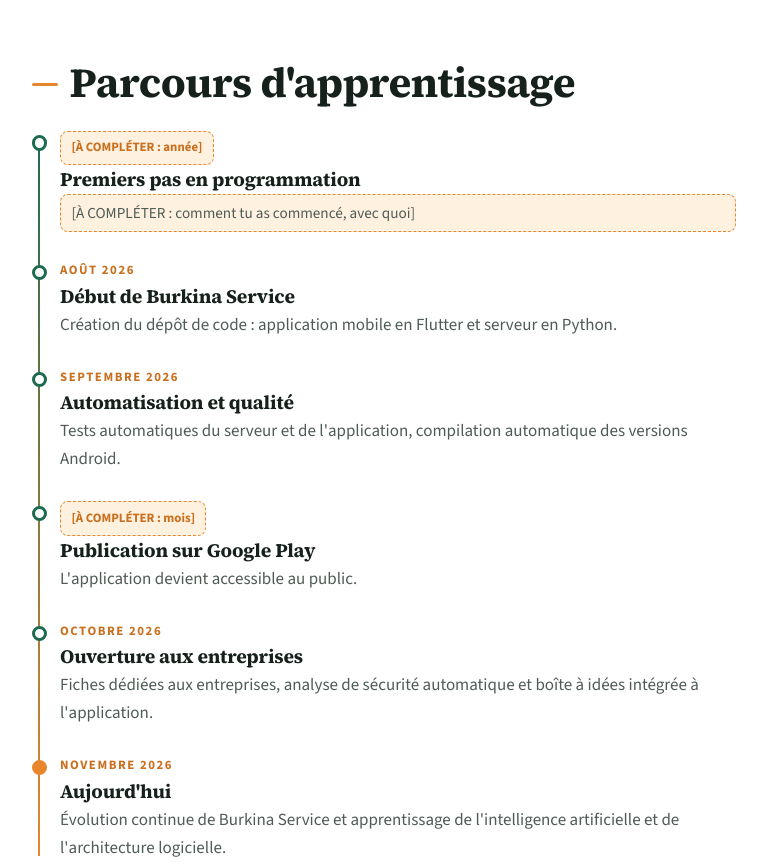
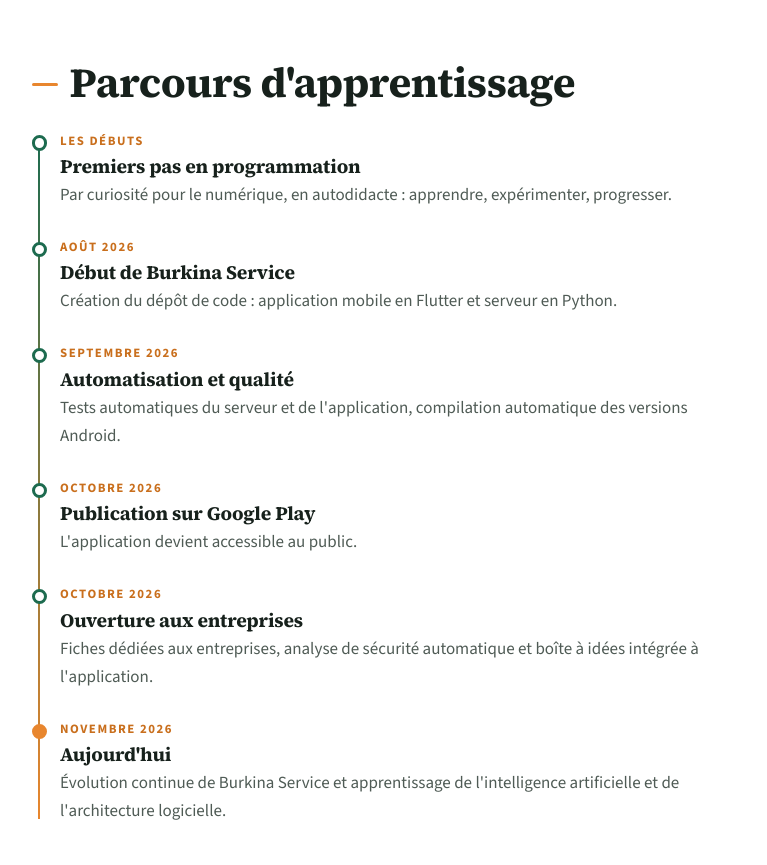
Before and after one commit to kaborepaul057-ops/kaborepaul057-ops.github.io, a plain HTML site: page index.html in a window 1280 px wide. Shown: the part 4920-5785 px from the top of the page, without its empty margins (48-815 px from the left). Drawn offline with Linux system fonts and the light colour scheme.

Commit message:
Étape 5 : débuts laissés vagues, publication Google Play en octobre 2026 (réponses de Paul)
Co-Authored-By: Claude Opus 5.5 <noreply@anthropic.com>

```diff
--- a/index.html
+++ b/index.html
@@ -342,9 +342,9 @@
       <h2 id="journey-title" data-i18n="journey.title">Parcours d'apprentissage</h2>
       <ol class="timeline">
         <li>
-          <p class="timeline-date placeholder">[À COMPLÉTER : année]</p>
+          <p class="timeline-date" data-i18n="journey.s1.date">Les débuts</p>
           <h3 data-i18n="journey.s1.title">Premiers pas en programmation</h3>
-          <p class="placeholder">[À COMPLÉTER : comment tu as commencé, avec quoi]</p>
+          <p data-i18n="journey.s1.text">Par curiosité pour le numérique, en autodidacte : apprendre, expérimenter, progresser.</p>
         </li>
         <li>
           <p class="timeline-date"><time datetime="2026-08" data-i18n="journey.s2.date">Août 2026</time></p>
@@ -357,7 +357,7 @@
           <p data-i18n="journey.s3.text">Tests automatiques du serveur et de l'application, compilation automatique des versions Android.</p>
         </li>
         <li>
-          <p class="timeline-date placeholder">[À COMPLÉTER : mois]</p>
+          <p class="timeline-date"><time datetime="2026-10" data-i18n="journey.s4.date">Octobre 2026</time></p>
           <h3 data-i18n="journey.s4.title">Publication sur Google Play</h3>
           <p data-i18n="journey.s4.text">L'application devient accessible au public.</p>
         </li>
```
